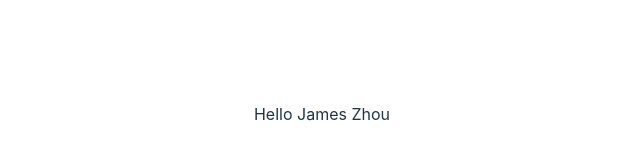
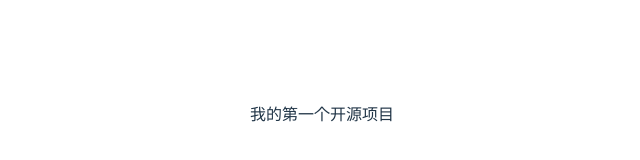
Before and after one commit to James-Zhouj/vue-tiptop-editor, a Vue app: page / in a window 1280 px wide. Shown: the part 286-446 px from the top of the page, without its empty margins (318-958 px from the left). Built offline with nearby package versions, Linux system fonts and the light colour scheme.

Commit message:
整理代码

```diff
--- /dev/null
+++ b/packages/index.tsx
@@ -0,0 +1,7 @@
+import { defineComponent } from "vue";
+
+export default defineComponent({
+    setup() {
+        return () => "我的第一个开源项目"
+    }
+})
--- a/src/App.vue
+++ b/src/App.vue
@@ -1,13 +1,11 @@
 <script setup lang="ts">
 // This starter template is using Vue 3 <script setup> SFCs
 // Check out https://vuejs.org/api/sfc-script-setup.html#script-setup
-import HelloWorld from './components/HelloWorld.vue'
+import VueTiptopEditor from "../packages/index"
 </script>
 
 <template>
-  <div>
-    Hello James Zhou
-  </div>
+  <VueTiptopEditor></VueTiptopEditor>
 </template>
 
 <style scoped>
--- a/vite.config.ts
+++ b/vite.config.ts
@@ -3,5 +3,11 @@ import vue from '@vitejs/plugin-vue'
 
 // https://vitejs.dev/config/
 export default defineConfig({
-  plugins: [vue()]
+  plugins: [vue()],
+  build:{
+    lib:{
+      entry:"./packages/index.tsx",
+      name:"vue-tiptop-editor"
+    }
+  }
 })
```
Also changed, not shown: package.json (+9 -1 lines).
